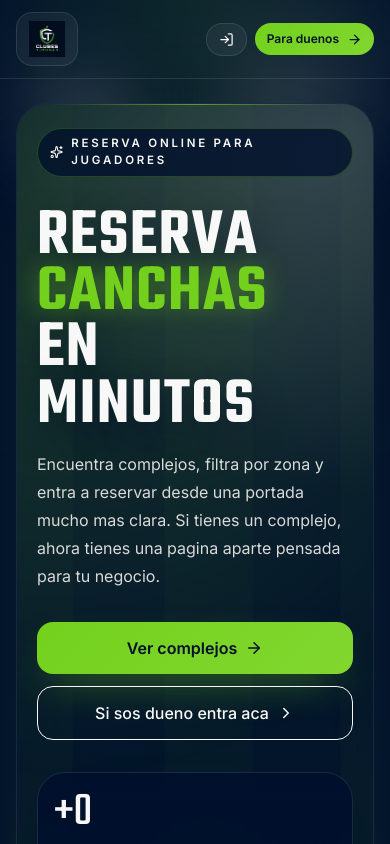
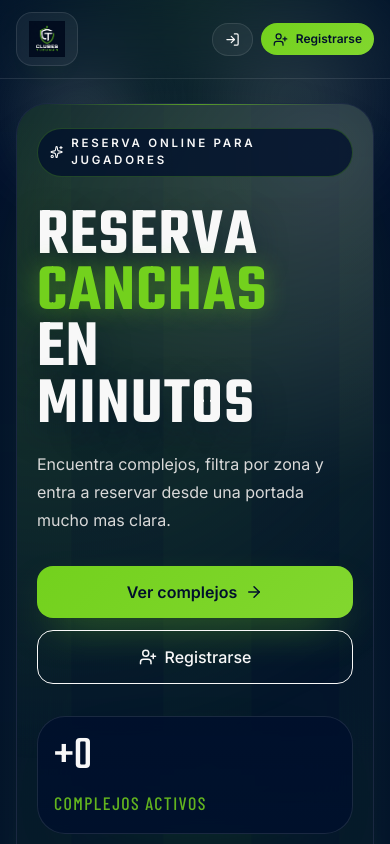
Before and after one commit to rubendevlop/gestion-canchas-frontend, a React (Vite) app: page / in a window 390 px wide. Shown: the top 844 px of the page. Built offline with nearby package versions, Linux system fonts and the light colour scheme; no server answers; a web font is replaced by a local one.

Commit message:
fix error colores

```diff
--- a/src/index.css
+++ b/src/index.css
@@ -102,8 +102,10 @@
       );
   }
 
-  * {
+  *, ::before, ::after, ::backdrop {
     -webkit-tap-highlight-color: transparent;
+    --tw-ring-offset-color: var(--text-white);
+    --tw-ring-color: rgb(var(--primary-green-rgb) / 0.5);
   }
 
   #root {
--- a/src/pages/LandingPage.jsx
+++ b/src/pages/LandingPage.jsx
@@ -10,6 +10,7 @@ import {
   Search,
   Shield,
   Sparkles,
+  UserPlus,
 } from 'lucide-react';
 import LoginModal from '../components/LoginModal';
 import BrandLogo from '../components/BrandLogo';
@@ -110,17 +111,17 @@ export default function LandingPage() {
   return (
     <div className="relative min-h-screen overflow-hidden bg-brand_bg font-body text-white">
       <div className="pointer-events-none fixed inset-0 z-0 overflow-hidden">
-        <div className="absolute inset-0 bg-[radial-gradient(circle_at_top,rgba(115,209,29,0.12),transparent_30%),linear-gradient(180deg,rgba(0,16,44,1)_0%,rgba(0,16,44,0.94)_52%,rgba(0,16,44,1)_100%)]" />
+        <div className="absolute inset-0 bg-[radial-gradient(circle_at_top,rgb(var(--primary-green-rgb)/0.12),transparent_30%),linear-gradient(180deg,rgb(var(--bg-main-rgb))_0%,rgb(var(--bg-main-rgb)/0.94)_52%,rgb(var(--bg-main-rgb))_100%)]" />
         <div className="absolute left-[8%] top-[8%] h-24 w-24 rounded-full bg-white/20 blur-2xl" />
         <div className="absolute right-[10%] top-[5%] h-28 w-28 rounded-full bg-white/25 blur-[54px]" />
-        <div className="absolute inset-x-0 bottom-[-8%] h-[40%] bg-[radial-gradient(circle_at_bottom,rgba(115,209,29,0.24),transparent_52%)]" />
+        <div className="absolute inset-x-0 bottom-[-8%] h-[40%] bg-[radial-gradient(circle_at_bottom,rgb(var(--primary-green-rgb)/0.24),transparent_52%)]" />
       </div>
 
       <header className="sticky top-0 z-40 border-b border-white/10 bg-brand_bg/72 backdrop-blur-xl">
         <div className="mx-auto flex max-w-7xl flex-wrap items-center justify-between gap-3 px-4 py-3 sm:px-6">
           <Link
             to="/"
-            className="rounded-2xl border border-white/10 bg-white/5 px-3 py-2 shadow-[0_16px_28px_-22px_rgba(115,209,29,0.32)]"
+            className="rounded-2xl border border-white/10 bg-white/5 px-3 py-2 shadow-[0_16px_28px_-22px_rgb(var(--primary-green-rgb)/0.32)]"
           >
             <BrandLogo imageClassName="h-9 w-auto sm:h-10" />
           </Link>
@@ -134,14 +135,14 @@ export default function LandingPage() {
               <LogIn size={15} />
               <span className="hidden sm:inline">Iniciar sesion</span>
             </button>
-            <Link
-              to="/duenos"
-              className="inline-flex items-center gap-2 rounded-2xl bg-primary-gradient px-3 py-2 text-xs font-semibold text-on_primary shadow-[0_14px_32px_-16px_rgba(115,209,29,0.72)] transition hover:scale-[1.02] hover:brightness-110 sm:px-4 sm:text-sm"
+            <button
+              type="button"
+              onClick={() => navigate('/register')}
+              className="inline-flex items-center gap-2 rounded-2xl bg-primary-gradient px-3 py-2 text-xs font-semibold text-on_primary shadow-[0_14px_32px_-16px_rgb(var(--primary-green-rgb)/0.72)] transition hover:scale-[1.02] hover:brightness-110 sm:px-4 sm:text-sm"
             >
-              <span className="sm:hidden">Para duenos</span>
-              <span className="hidden sm:inline">Si sos dueno entra aca</span>
-              <ArrowRight size={15} />
-            </Link>
+              <UserPlus size={15} />
+              <span>Registrarse</span>
+            </button>
           </div>
         </div>
       </header>
@@ -157,36 +158,36 @@ export default function LandingPage() {
                   Reserva online para jugadores
                 </p>
 
-                <h1 className="mt-8 max-w-[8ch] font-['Teko'] text-[clamp(4.2rem,12vw,7rem)] uppercase leading-[0.84] tracking-[0.02em] text-white [text-shadow:0_12px_34px_rgba(0,16,44,0.48)]">
+                <h1 className="mt-8 max-w-[8ch] font-['Teko'] text-[clamp(4.2rem,12vw,7rem)] uppercase leading-[0.84] tracking-[0.02em] text-white [text-shadow:0_12px_34px_rgb(var(--bg-main-rgb)/0.48)]">
                   Reserva
-                  <span className="block text-primary [text-shadow:0_0_24px_rgba(115,209,29,0.42)]">
+                  <span className="block text-primary [text-shadow:0_0_24px_rgb(var(--primary-green-rgb)/0.42)]">
                     canchas
                   </span>
                   en minutos
                 </h1>
 
                 <p className="mt-4 max-w-xl text-base leading-7 text-slate-300 sm:text-lg">
-                  Encuentra complejos, filtra por zona y entra a reservar desde una portada mucho
-                  mas clara. Si tienes un complejo, ahora tienes una pagina aparte pensada para tu
-                  negocio.
+                  Encuentra complejos, filtra por zona y entra a reservar desde una portada
+                  mucho mas clara.
                 </p>
 
                 <div className="mt-8 flex flex-col gap-3 sm:flex-row">
                   <button
                     type="button"
                     onClick={scrollToComplexes}
-                    className="inline-flex items-center justify-center gap-2 rounded-2xl bg-primary-gradient px-6 py-3.5 font-semibold text-on_primary shadow-[0_18px_44px_-18px_rgba(115,209,29,0.76)] transition hover:scale-[1.02] hover:brightness-110"
+                    className="inline-flex items-center justify-center gap-2 rounded-2xl bg-primary-gradient px-6 py-3.5 font-semibold text-on_primary shadow-[0_18px_44px_-18px_rgb(var(--primary-green-rgb)/0.76)] transition hover:scale-[1.02] hover:brightness-110"
                   >
                     Ver complejos
                     <ArrowRight size={18} />
                   </button>
-                  <Link
-                    to="/duenos"
+                  <button
+                    type="button"
+                    onClick={() => navigate('/register')}
                     className="inline-flex items-center justify-center gap-2 rounded-2xl border border-white/12 bg-white/6 px-6 py-3.5 font-medium text-white transition hover:border-primary/32 hover:bg-white/10"
                   >
-                    Si sos dueno entra aca
-                    <ChevronRight size={18} />
-                  </Link>
+                    <UserPlus size={18} />
+                    Registrarse
+                  </button>
                 </div>
 
                 <div className="mt-8 grid gap-4 sm:grid-cols-3">
@@ -341,13 +342,13 @@ function ComplexCard({ complex, onNeedAuth }) {
             className="h-full w-full object-cover transition duration-500 group-hover:scale-105"
           />
         ) : (
-          <div className="flex h-full items-center justify-center bg-[radial-gradient(circle_at_top,rgba(115,209,29,0.22),transparent_28%),linear-gradient(180deg,rgba(0,16,44,0.86)_0%,rgba(0,16,44,1)_100%)]">
+          <div className="flex h-full items-center justify-center bg-[radial-gradient(circle_at_top,rgb(var(--primary-green-rgb)/0.22),transparent_28%),linear-gradient(180deg,rgb(var(--bg-main-rgb)/0.86)_0%,rgb(var(--bg-main-rgb))_100%)]">
             <span className="font-['Teko'] text-7xl uppercase tracking-[0.08em] text-primary/90">
               Futbol
             </span>
           </div>
         )}
-        <div className="absolute inset-0 bg-[linear-gradient(180deg,transparent_18%,rgba(0,16,44,0.12)_45%,rgba(0,16,44,0.8)_100%)]" />
+        <div className="absolute inset-0 bg-[linear-gradient(180deg,transparent_18%,rgb(var(--bg-main-rgb)/0.12)_45%,rgb(var(--bg-main-rgb)/0.8)_100%)]" />
         <div className="absolute left-4 right-4 top-4 flex items-center justify-between">
           <span className="rounded-full border border-white/10 bg-brand_bg/78 px-3 py-1 text-xs font-semibold uppercase tracking-[0.18em] text-primary">
             {complex.courtsCount ?? '-'} canchas
```
Also changed, not shown: src/pages/OwnerLandingPage.jsx (+13 -13 lines).
